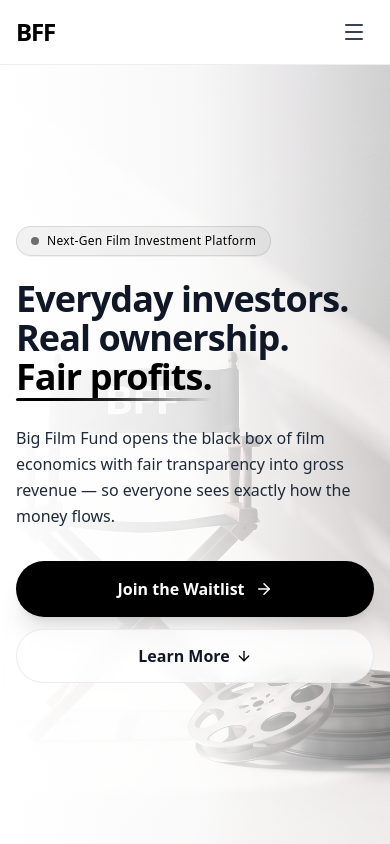
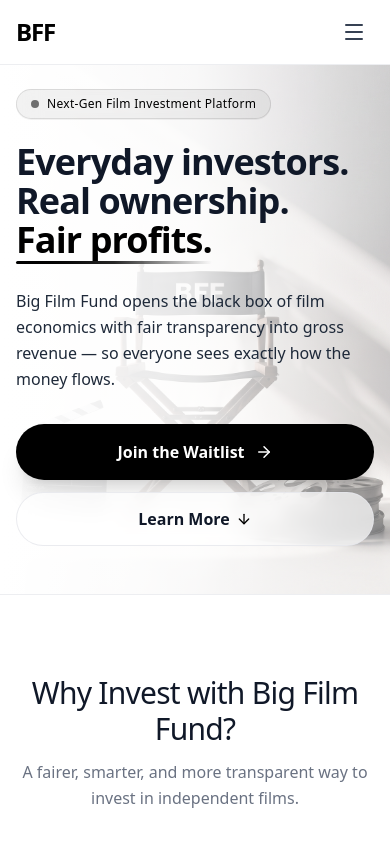
Before and after one commit to ChHashim88/bff3, a Next.js app: page / in a window 390 px wide. Shown: the top 844 px of the page. Built offline with nearby package versions, Linux system fonts and the light colour scheme.

Commit message:
Reduce mobile top padding in hero section

```diff
--- a/src/components/sections/Hero.tsx
+++ b/src/components/sections/Hero.tsx
@@ -10,7 +10,7 @@ interface HeroProps {
 
 export default function Hero({ onOpenWaitlist }: HeroProps) {
   return (
-    <section className="relative w-full min-h-[calc(100vh-64px)] sm:min-h-[calc(100vh-80px)] py-16 sm:py-20 lg:py-28 flex flex-col justify-center overflow-hidden border-b border-gray-200/70">
+    <section className="relative w-full pt-6 sm:pt-16 lg:pt-24 pb-12 sm:pb-20 lg:pb-28 flex flex-col justify-start sm:justify-center overflow-hidden border-b border-gray-200/70">
       {/* Background Image: heroback.jpeg with Mobile Editorial Framing */}
       <div className="absolute inset-0 z-0 pointer-events-none">
         <Image
```
